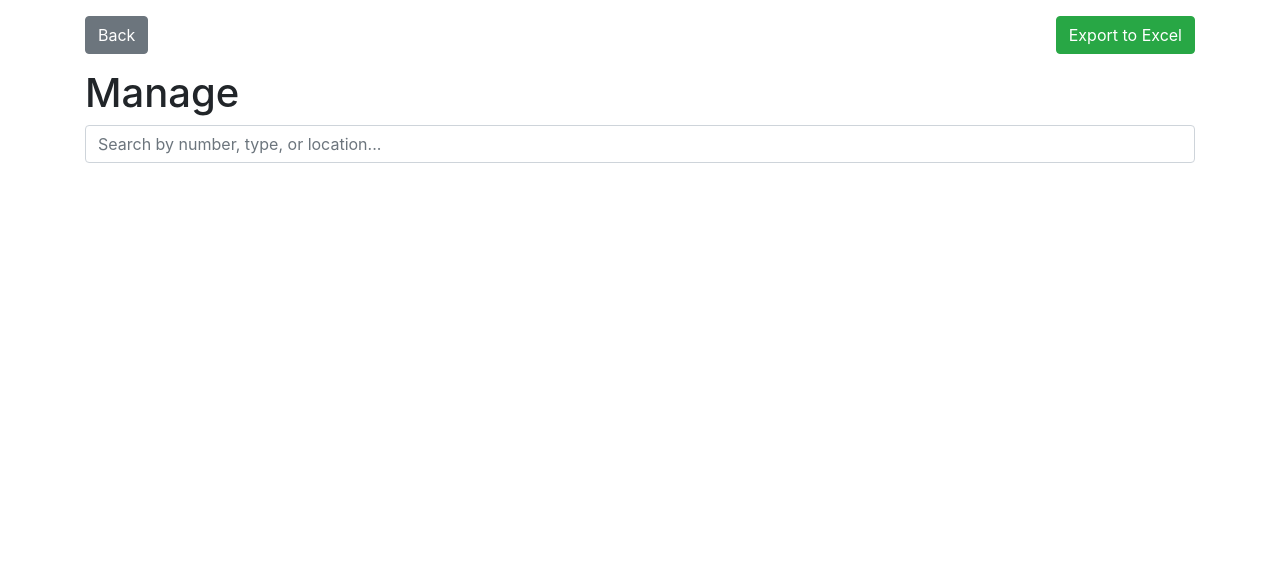
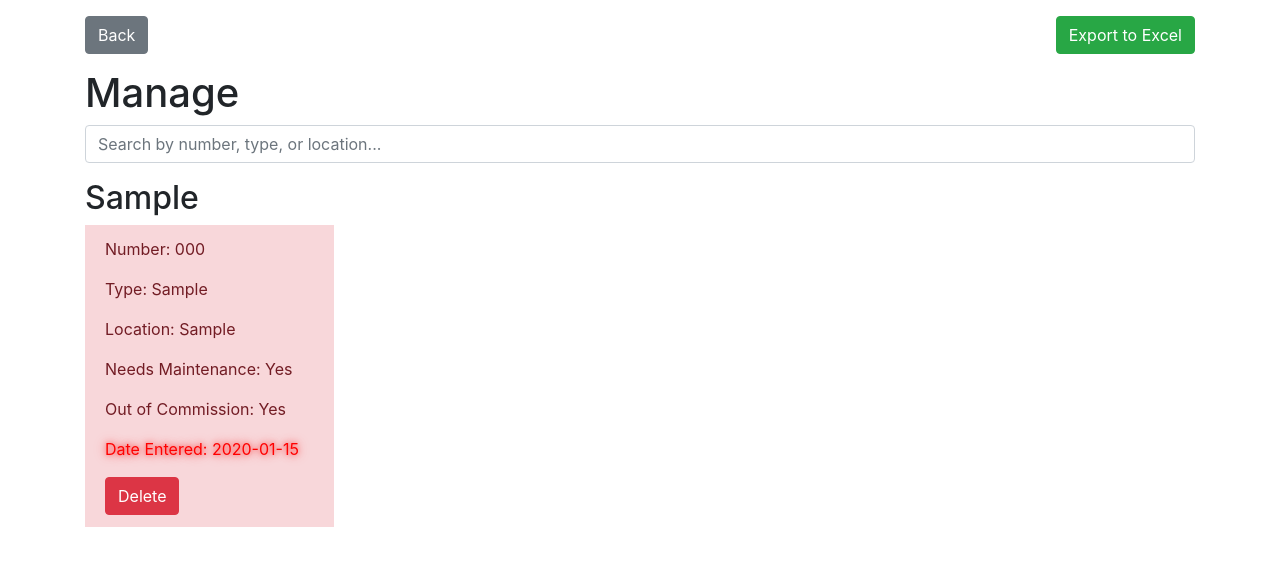
Before and after one commit to ktlevine/flaskwebapp, a Flask app: page /inventory in a window 1280 px wide. Shown: the top 566 px of the page. Run offline with Flask 3, Linux system fonts and the light colour scheme; a user stored in the database is signed in; tables that the repository leaves empty hold one stand-in row (values such as "Sample post"); some libraries are stand-ins or nearby versions.

Commit message:
Update inventory.html

```diff
--- a/New folder (2)/website/templates/inventory.html
+++ b/New folder (2)/website/templates/inventory.html
@@ -31,6 +31,23 @@
             align-items: center;
             margin-bottom: 15px;
         }
+        .search-result {
+            display: flex;
+            flex-wrap: wrap;
+        }
+        .search-result h2 {
+            flex-basis: 100%;
+        }
+        .list-group-item {
+            width: 100%;
+            margin-bottom: 15px;
+        }
+        @media (min-width: 768px) {
+            .list-group-item {
+                flex-basis: calc(50% - 15px);
+                margin-right: 15px;
+            }
+        }
     </style>
 </head>
 <body>
@@ -44,8 +61,11 @@
     <!-- Search and Filter Bar -->
     <input class="form-control mb-3" id="searchBar" type="text" placeholder="Search by number, type, or location..." onkeyup="searchBikes()">
 
-    <ul class="list-group list-group-flush" id="bikes">
-        {% for bike in bikes %}
+    <div class="search-result">
+        {% for location, summary in bike_summary.items() %}
+            <h2>{{ location }}</h2>
+            <ul class="list-group list-group-flush">
+                {% for bike in summary.bikes %}
                 <li class="list-group-item {% if bike.out_of_commission %}out-of-commission{% endif %}">
                     <p>Number: {{ bike.number }}</p>
                     <p>Type: {{ bike.type }}</p>
@@ -58,6 +78,8 @@
                 </li>
                 {% endfor %}
             </ul>
+        {% endfor %}
+    </div>
 </div>
 
 <script>
@@ -108,17 +130,17 @@
     function searchBikes() {
         const searchBar = document.getElementById('searchBar');
         const filter = searchBar.value.toLowerCase();
-        const bikesList = document.getElementById('bikes');
-        const bikes = bikesList.getElementsByTagName('li');
+        const searchResult = document.querySelector('.search-result');
+        const bikeItems = searchResult.getElementsByTagName('li');
 
-        for (let i = 0; i < bikes.length; i++) {
-            const bikeNumber = bikes[i].getElementsByTagName('p')[0].textContent.toLowerCase();
-            const bikeType = bikes[i].getElementsByTagName('p')[1].textContent.toLowerCase();
-            const bikeLocation = bikes[i].getElementsByTagName('p')[2].textContent.toLowerCase();
+        for (let i = 0; i < bikeItems.length; i++) {
+            const bikeNumber = bikeItems[i].querySelector('p:nth-of-type(1)').textContent.toLowerCase();
+            const bikeType = bikeItems[i].querySelector('p:nth-of-type(2)').textContent.toLowerCase();
+            const bikeLocation = bikeItems[i].querySelector('p:nth-of-type(3)').textContent.toLowerCase();
             if (bikeNumber.indexOf(filter) > -1 || bikeType.indexOf(filter) > -1 || bikeLocation.indexOf(filter) > -1) {
-                bikes[i].style.display = "";
+                bikeItems[i].style.display = "";
             } else {
-                bikes[i].style.display = "none";
+                bikeItems[i].style.display = "none";
             }
         }
     }
```
Lines whose indentation alone changed are shown as unchanged.
